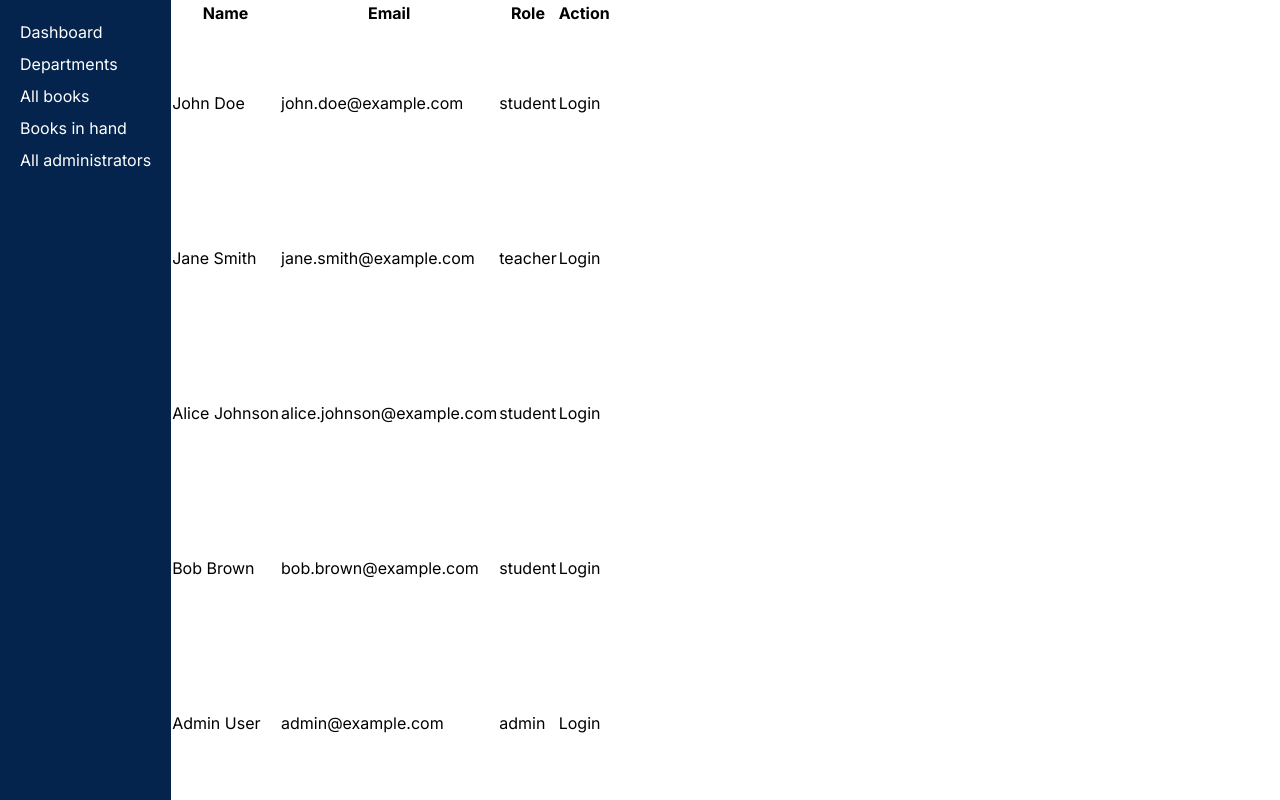
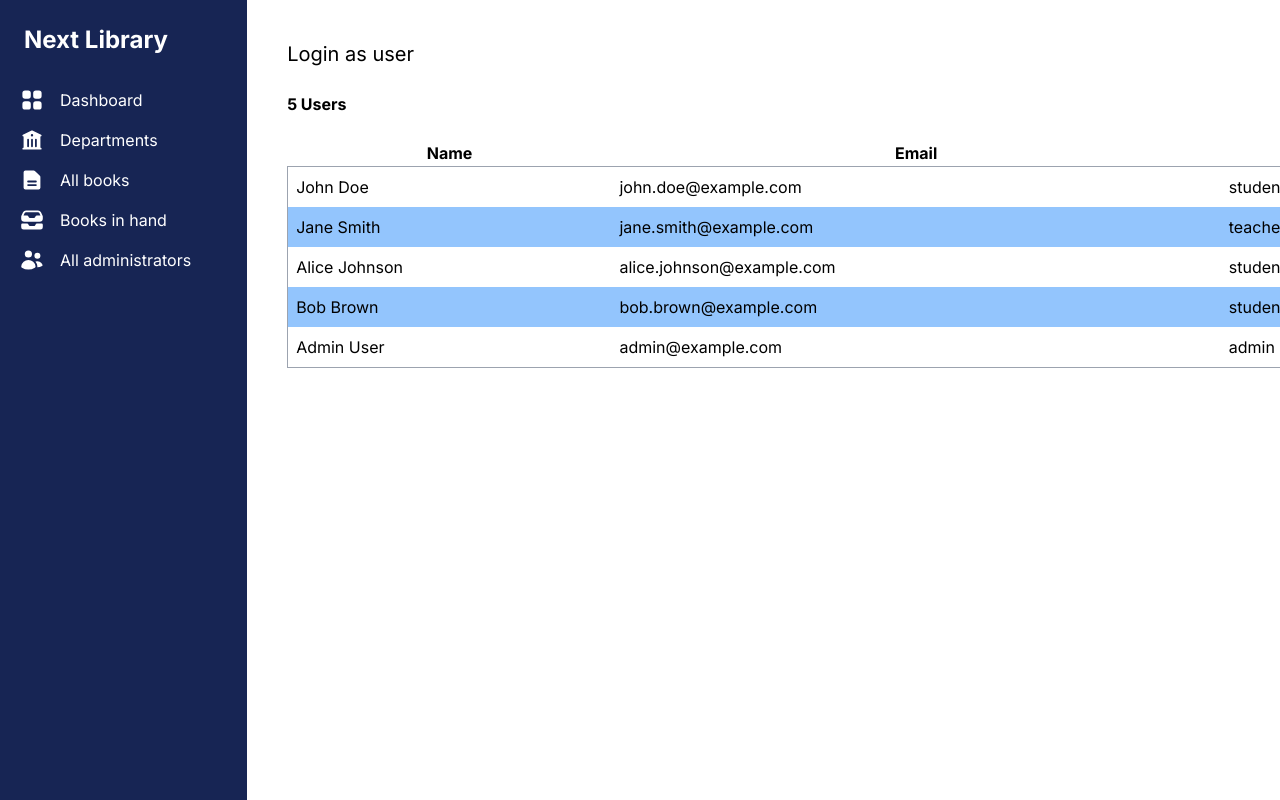
Before and after one commit to jim-ww/library-nextjs, a Next.js app: page /login in a window 1280 px wide. Built offline with nearby package versions, Linux system fonts and the light colour scheme; no server answers.

Commit message:
wip: rewrite panel, add icons, started rewriting login page

```diff
--- a/app/books/page.tsx
+++ b/app/books/page.tsx
@@ -6,12 +6,9 @@ export default async function Page() {
   const books: Book[] = await getBooks();
 
   return (
-    <div className="size-max">
-      <h1>All books</h1>
-      <div className="flex flex-col size-max">
-        <div>{books.length == 1 ? '1 book' : `${books.length} books`}</div>
-        <BooksTable books={books} />
-      </div>
+    <div>
+      <h1>{books.length > 1 ? `${books.length} books` : '1 book'}</h1>
+      <BooksTable books={books} />
     </div>
   );
 }
--- a/app/layout.tsx
+++ b/app/layout.tsx
@@ -1,13 +1,11 @@
 import type { Metadata } from 'next';
 import '@/app/ui/global.css';
-import Link from 'next/link';
 import { inter } from '@/app/ui/fonts';
-import { getCurrentUser } from './lib/actions/users';
-import type { User } from './lib/definitions';
+import { Panel } from './ui/components/Panel';
 
 export const metadata: Metadata = {
-  title: 'First Next App',
-  description: 'Library management app',
+  title: 'Next Library',
+  description: 'Library management app written in NextJS',
 };
 
 export default async function RootLayout({
@@ -15,50 +13,12 @@ export default async function RootLayout({
 }: Readonly<{
   children: React.ReactNode;
 }>) {
-  // let user: User | null = null;
-  // try {
-  //   user = await getCurrentUser();
-  // } catch (error) {
-  //   console.error("Failed to fetch current user:", error);
-  // }
-
   return (
     <html lang="en">
-      <body className={`${inter.className} antialiased flex h-screen`}>
-        <NavBar />
-        {/* {user ? <LeftPanel user={user} /> : null} */}
+      <body className={`${inter.className} antialiased flex`}>
+        <Panel />
         {children}
       </body>
     </html>
   );
 }
-
-async function LeftPanel({ user }: { user: User }) {
-  return (
-    <div>
-      <NavBar />
-      <UserProfile user={user} />
-    </div>
-  );
-}
-
-async function NavBar() {
-  return (
-    <nav className="flex flex-col gap-2 p-5 bg-[#05244D] text-white h-full">
-      <Link href="/">Dashboard</Link>
-      <Link href="/departments">Departments</Link>
-      <Link href="/books">All books</Link>
-      <Link href="/books?inHand">Books in hand</Link>
-      <Link href="/users?type=administrator">All administrators</Link>
-    </nav>
-  );
-}
-
-async function UserProfile({ user }: { user: User }) {
-  return (
-    <div>
-      <h1>{user.role} role</h1>
-      <p>Name: {user.name}</p>
-    </div>
-  );
-}
--- a/app/lib/actions/auth.ts
+++ b/app/lib/actions/auth.ts
@@ -11,7 +11,7 @@ export async function login(userId: number, role: UserRole) {
   redirect('/');
 }
 
-export function logout() {
+export async function logout() {
   deleteSession();
   redirect('/login');
 }
--- a/app/login/UsersTable.tsx
+++ b/app/login/UsersTable.tsx
@@ -1,16 +1,17 @@
-"use client"; // TODO
+'use client'; // TODO
 
-import type { User, UserRole } from "../lib/definitions";
+import type { User, UserRole } from '../lib/definitions';
 
 export default function UsersTable({
   users,
   handleLogin,
-}: {
+}: Readonly<{
   users: User[];
   handleLogin: (userId: number, role: UserRole) => void;
-}) {
+}>) {
+  const tdClassname = 'p-2';
   return (
-    <table>
+    <table className="w-screen">
       <thead>
         <tr>
           <th>Name</th>
@@ -19,13 +20,13 @@ export default function UsersTable({
           <th>Action</th>
         </tr>
       </thead>
-      <tbody>
+      <tbody className="border border-gray-400">
         {users?.map((user) => (
-          <tr key={user.id}>
-            <td>{user.name}</td>
-            <td>{user.email}</td>
-            <td>{user.role}</td>
-            <td>
+          <tr key={user.id} className="odd:bg-white even:bg-blue-300">
+            <td className={tdClassname}>{user.name}</td>
+            <td className={tdClassname}>{user.email}</td>
+            <td className={tdClassname}>{user.role}</td>
+            <td className={tdClassname}>
               <button onClick={() => handleLogin(user.id, user.role)}>
                 Login
               </button>
--- a/app/login/page.tsx
+++ b/app/login/page.tsx
@@ -3,5 +3,13 @@ import { users } from '../lib/mock_data';
 import UsersTable from './UsersTable';
 
 export default function Page() {
-  return <UsersTable users={users} handleLogin={login} />;
+  return (
+    <section className="p-10 w-fit overflow-hidden">
+      <h1 className="text-xl">Login as user</h1>
+      <br />
+      <h2 className="font-bold">{users.length} Users</h2>
+      <br />
+      <UsersTable users={users} handleLogin={login} />
+    </section>
+  );
 }
--- /dev/null
+++ b/app/ui/components/NavBar.tsx
@@ -0,0 +1,57 @@
+import {
+  BuildingLibraryIcon,
+  DocumentTextIcon,
+  InboxStackIcon,
+  Squares2X2Icon,
+  UsersIcon,
+} from '@heroicons/react/20/solid';
+import Link from 'next/link';
+import type { ReactNode } from 'react';
+
+export function NavBar() {
+  const itemIconClassname = 'h-6 w-6';
+
+  return (
+    <nav className="flex flex-col gap-2 text-white ">
+      <ul className="h-max w-max">
+        <ListItem link="/" text="Dashboard">
+          <Squares2X2Icon className={itemIconClassname} />
+        </ListItem>
+
+        <ListItem link="/departments" text="Departments">
+          <BuildingLibraryIcon className={itemIconClassname} />
+        </ListItem>
+
+        <ListItem link="/books" text="All books">
+          <DocumentTextIcon className={itemIconClassname} />
+        </ListItem>
+
+        <ListItem link="/books?inHand=true" text="Books in hand">
+          <InboxStackIcon className={itemIconClassname} />
+        </ListItem>
+
+        <ListItem link="/users?type=administrator" text="All administrators">
+          <UsersIcon className={itemIconClassname} />
+        </ListItem>
+      </ul>
+    </nav>
+  );
+}
+
+function ListItem({
+  link,
+  text,
+  children,
+}: Readonly<{ link: string; text: string; children?: ReactNode }>) {
+  return (
+    <li>
+      <Link
+        href={link}
+        className="flex gap-4 items-center p-2 pl-5 pr-14 hover:bg-cyan-800"
+      >
+        {children}
+        <span>{text}</span>
+      </Link>
+    </li>
+  );
+}
--- /dev/null
+++ b/app/ui/components/Panel.tsx
@@ -0,0 +1,23 @@
+import type { User } from '@/app/lib/definitions';
+import { NavBar } from './NavBar';
+
+export function Panel() {
+  // const user = await getCurrentUser();
+
+  return (
+    <div className="flex flex-col h-screen bg-blue-950 whitespace-nowrap">
+      <h1 className="text-white text-2xl font-bold p-6">Next Library</h1>
+      <NavBar />
+      {/* {user && <UserProfile user={user} />} */}
+    </div>
+  );
+}
+
+function UserProfile({ user }: Readonly<{ user: User }>) {
+  return (
+    <section>
+      <h1>{user.role} role</h1>
+      <span>Name: {user.name}</span>
+    </section>
+  );
+}
--- a/package.json
+++ b/package.json
@@ -9,6 +9,7 @@
     "lint": "next lint"
   },
   "dependencies": {
+    "@heroicons/react": "^2.1.5",
     "jose": "^5.8.0",
     "next": "14.2.6",
     "react": "^18.3.1",
```
Also changed, not shown: 1 other file (tests, documents, lock files or other folders).
